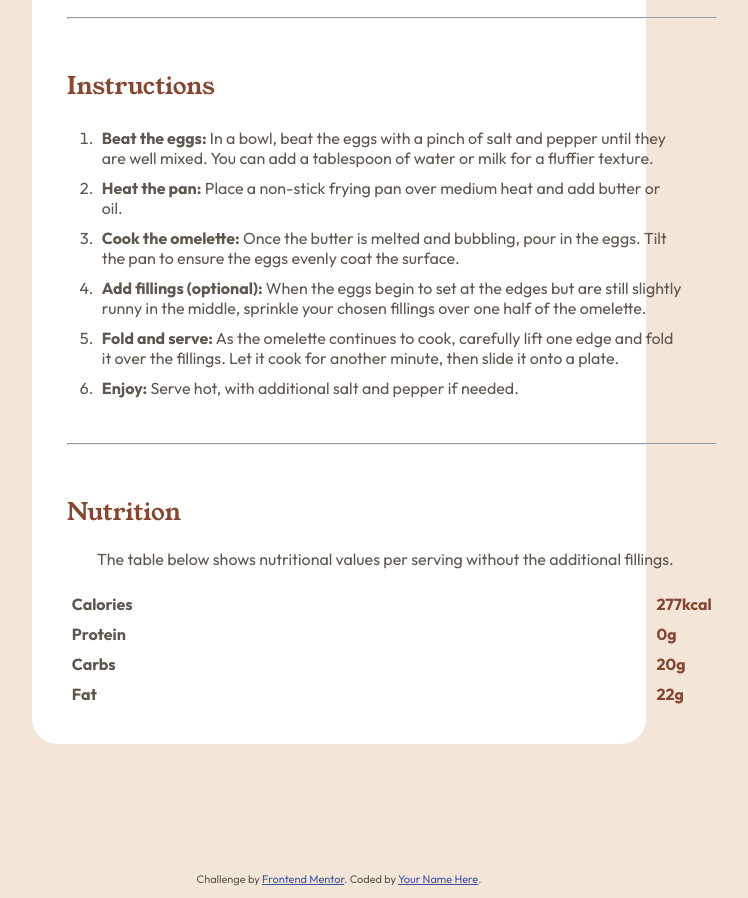
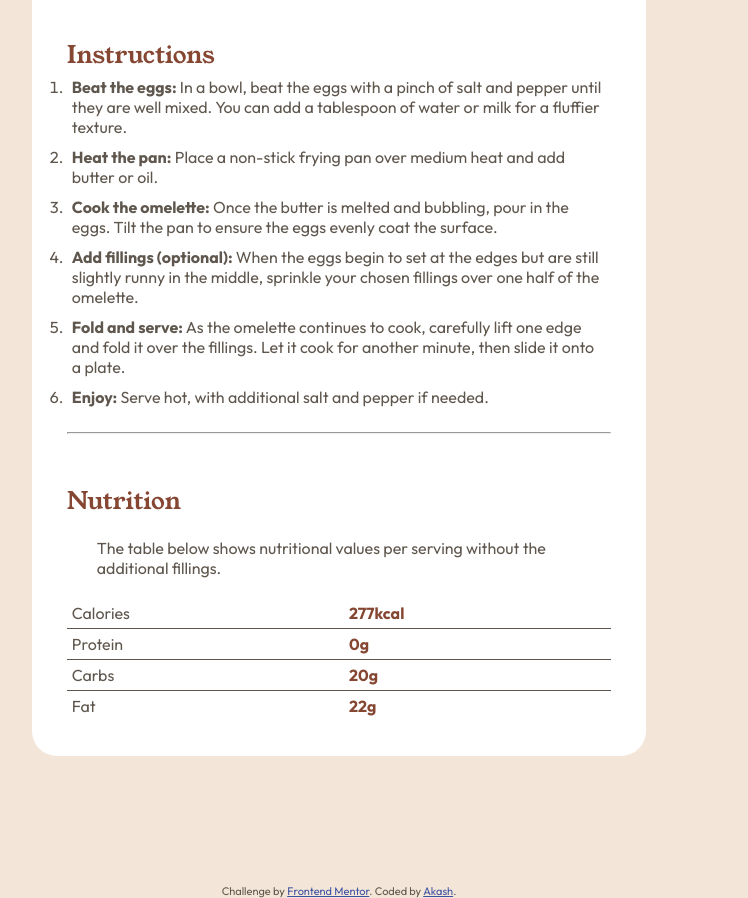
Before and after one commit to akashakash0703/recipe-page-main, a plain HTML site: page index.html in a window 1280 px wide. Shown: the part 1013-1911 px from the top of the page, without its empty margins (301-1049 px from the left). Drawn offline with Linux system fonts and the light colour scheme.

Commit message:
add nutrition list order

```diff
--- a/index.html
+++ b/index.html
@@ -60,26 +60,35 @@
   <div class="nut">
     <h2>Nutrition</h2>
     <p>The table below shows nutritional values per serving without the additional fillings.</p>
-  <div class="g">
-   <div class="t"><ul>
-   <li>Calories</li>
-   <li> Protein</li>
-   <li> Carbs</li>
-   <li> Fat</li></ul>
-   </div>
-   <div class="o"><ul>
-   <li>277kcal</li>
-   <li>0g</li>
-   <li>20g</li>
-   <li>22g</li></ul>
-   </div>
-  </div>
+
+
+    <ul>
+   <li class="nutrition-list-item"><p>Calories</p>
+       <p>277kcal</p>
+    </li>
+    <li class="nutrition-list-item">
+        <p> Protein</p>
+        <p>0g</p>
+    </li>
+    <li class="nutrition-list-item">
+        <p>Carbs</p>
+        <p>20g</p>
+    </li>
+    <li class="nutrition-list-item">
+        <p> Fat</p>
+        <p> 22g</p>
+   </li>
+
+
+   </ul>
+
+
   </div>
 </div>
 </div>
 <div class="attribution">
     Challenge by <a href="https://www.frontendmentor.io?ref=challenge" target="_blank">Frontend Mentor</a>.
-    Coded by <a href="#">Your Name Here</a>.
+    Coded by <a href="#">Akash</a>.
 </div>
 </body>
 </html>
--- a/style.css
+++ b/style.css
@@ -30,6 +30,9 @@ body{
     border-radius: 25px;
     margin: 10% ;
 }
+.box{
+    width:100%;
+}
 h2,h3,.o{
   color: var(--Nutmeg);
 
@@ -45,8 +48,7 @@ h2{
     color: var(--DarkCharcoal);
 }
 .om img{
-    width:650px;
-    height:300px;
+    width:100%;
     border-radius: 10px;
 }
 .om p{
@@ -62,7 +64,7 @@ h2{
     margin-left: 20px;
 
 }
-.ing ul ,.ins ol,.nut p{
+.ing ul ,.ins ul,.nut >p{
     padding: 20px 30px;
 }
 .pre,.ins,.ing{
@@ -74,14 +76,22 @@ h2{
 hr{
     margin-bottom: 50px;
 }
-.g{
-    display: flex;
-    flex-direction: row;
-    justify-content: space-between;
+
+ul{
+    list-style: none;
 }
-.t,.o{
+.nutrition-list-item{
+    display:flex;
+    gap:20px;
+
+}
+.nutrition-list-item>p:last-child{
+    color: var(--Nutmeg) ;
     font-weight: bold;
 }
-.t ul,.o ul{
-    list-style: none;
+.nutrition-list-item:not(:last-child){
+border-bottom: 1px solid;
 }
+.nutrition-list-item>p{
+    flex:1
+}
```
